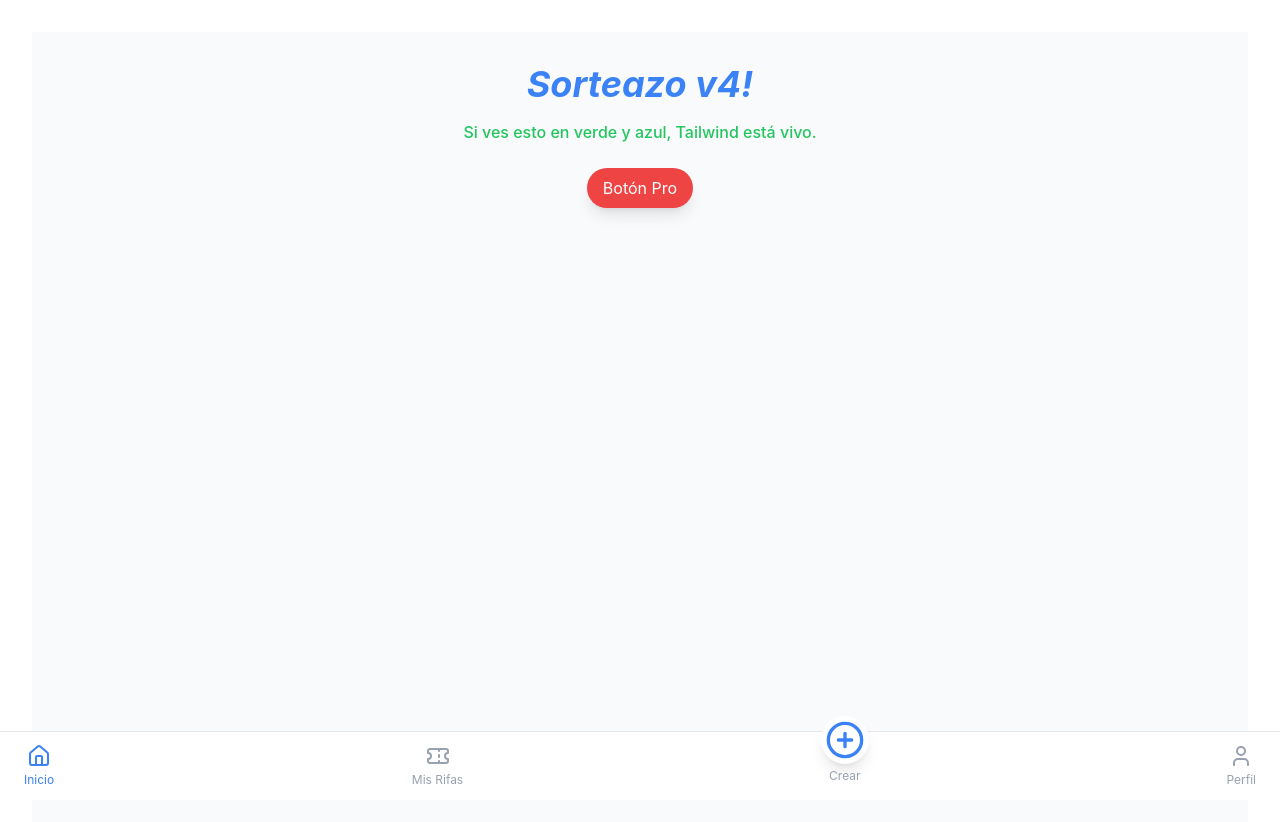
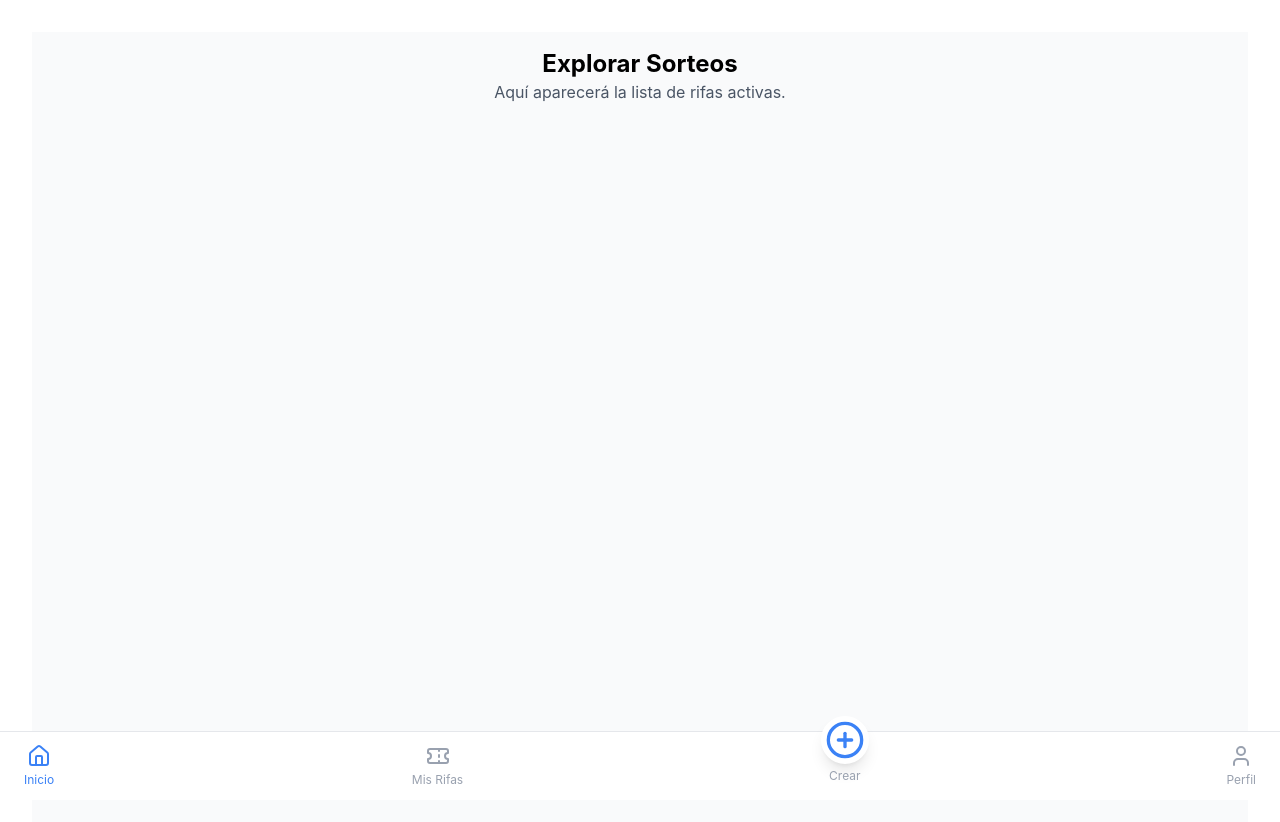
Before and after one commit to ClaudioMFCDev/sorteazo_app, a React (Vite) app in the folder client/: page / in a window 1280 px wide. Shown: the top 822 px of the page. Built offline with nearby package versions, Linux system fonts and the light colour scheme.

Commit message:
feat: implement page routing for Home and Profile views

```diff
--- a/client/src/App.tsx
+++ b/client/src/App.tsx
@@ -1,24 +1,22 @@
+import { Routes, Route} from 'react-router-dom';
+import { Bottom } from './components/layout/BottomNav';
+import { Home } from './pages/Home';
+import { Profile } from './pages/Profile';
 import './App.css'
-import { Bottom } from './components/layout/BottomNav'
 
 function App() {
-
   return (
-    <>
-    <div className="min-h-screen bg-gray-50 p-8 flex flex-col items-center">
-      <h1 className="text-4xl font-bold text-primary italic">
-        Sorteazo v4!
-      </h1>
-      <p className="mt-4 text-success font-medium">
-        Si ves esto en verde y azul, Tailwind está vivo.
-      </p>
-      <button className="mt-6 px-4 py-2 bg-danger text-white rounded-full shadow-lg hover:scale-105 transition-transform">
-        Botón Pro
-      </button>
+    <div className="min-h-screen bg-gray-50 pb-20">
+      {/* Route Switcher: Only one route renders at a time */}
+      <main>
+        <Routes>
+          <Route path='/' element={<Home />}/>
+          <Route path='/perfil' element={<Profile />} />
+        </Routes>
+      </main>
+      <Bottom/>
     </div>
-    <Bottom/>
-    </>
   )
 }
 
-export default App
+export default App;
--- /dev/null
+++ b/client/src/pages/Home.tsx
@@ -0,0 +1,8 @@
+export const Home = () => {
+    return (
+        <div className="p-4">
+            <h1 className="text-2xl font-bold">Explorar Sorteos</h1>
+            <p className="text-gray-600">Aquí aparecerá la lista de rifas activas.</p>
+        </div>
+    )
+}
--- /dev/null
+++ b/client/src/pages/Profile.tsx
@@ -0,0 +1,8 @@
+export const Profile = () => {
+    return (
+        <div className="p-4">
+            <h1 className="text-2xl font-bold">Mi Perfil</h1>
+            <p className="text-gray-600">Configuración de tu cuenta y contacto.</p>
+        </div>
+    );
+};
```
